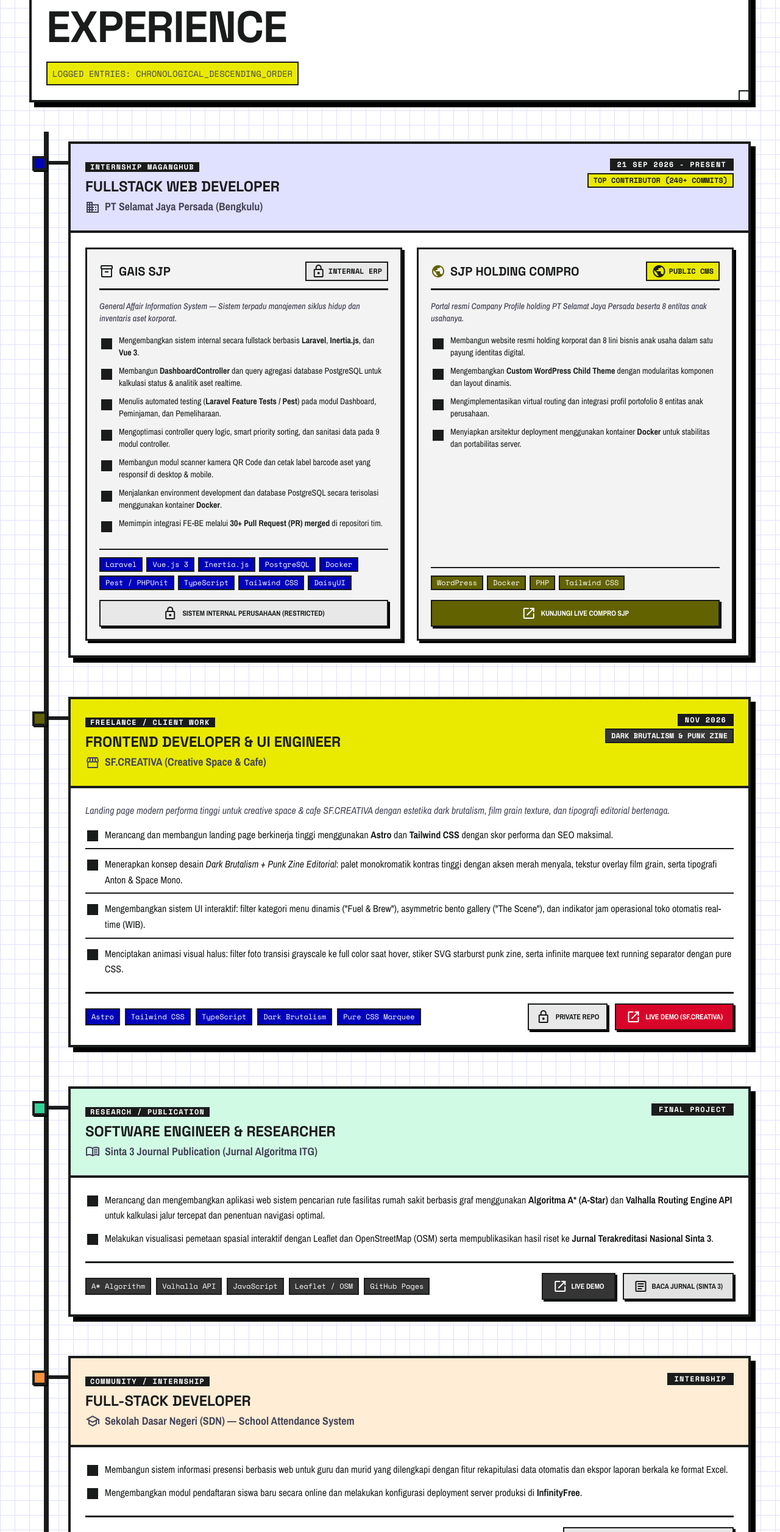
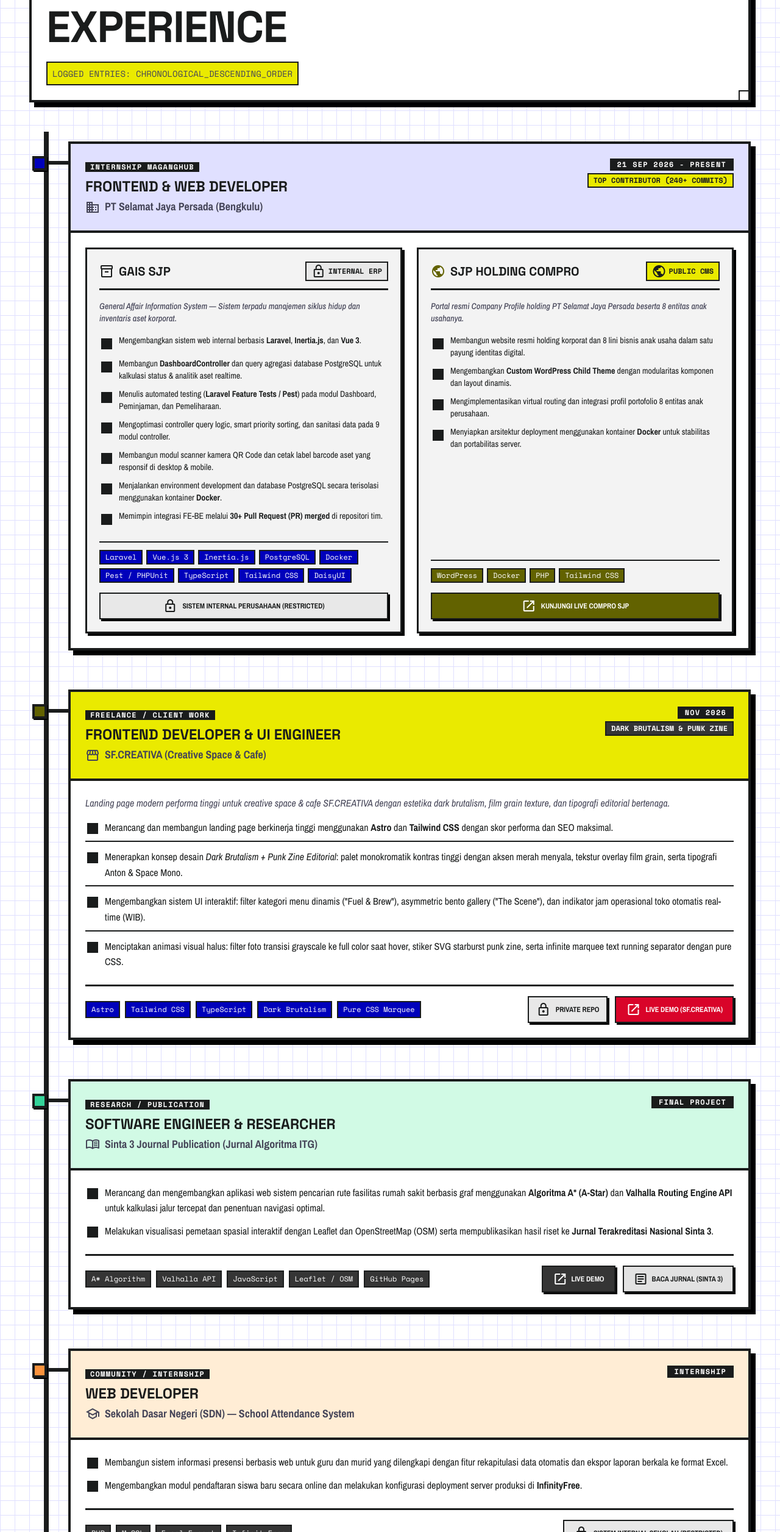
Before and after one commit to Go-Pai/Portfolio, an Astro site: page / in a window 1280 px wide. Shown: the part 1739-4252 px from the top of the page at 61% size. Built offline with nearby package versions, Linux system fonts and the light colour scheme; Astro itself is replaced by a stand-in of ours.

Commit message:
refactor(experience): harmonize titles to Web Developer and Frontend & Web Developer

```diff
--- a/src/components/Experience.astro
+++ b/src/components/Experience.astro
@@ -70,7 +70,7 @@
               <h3
                 class="font-headline-md text-headline-md font-bold text-on-surface uppercase"
               >
-                Fullstack Web Developer
+                Frontend & Web Developer
               </h3>
               <h4
                 class="font-body-lg text-body-lg text-on-surface-variant font-bold flex items-center gap-2 mt-1"
@@ -127,7 +127,7 @@
                 <ul class="space-y-2.5 mb-6">
                   <li class="font-body-md text-sm text-on-surface flex items-start">
                     <span class="material-symbols-outlined mr-2 shrink-0 text-xs mt-1" style="font-variation-settings: 'FILL' 1;" data-icon="square">square</span>
-                    <span>Mengembangkan sistem internal secara fullstack berbasis <strong>Laravel</strong>, <strong>Inertia.js</strong>, dan <strong>Vue 3</strong>.</span>
+                    <span>Mengembangkan sistem web internal berbasis <strong>Laravel</strong>, <strong>Inertia.js</strong>, dan <strong>Vue 3</strong>.</span>
                   </li>
                   <li class="font-body-md text-sm text-on-surface flex items-start">
                     <span class="material-symbols-outlined mr-2 shrink-0 text-xs mt-1" style="font-variation-settings: 'FILL' 1;" data-icon="square">square</span>
@@ -478,7 +478,7 @@
               <h3
                 class="font-headline-md text-headline-md font-bold text-on-surface uppercase"
               >
-                Full-Stack Developer
+                Web Developer
               </h3>
               <h4
                 class="font-body-lg text-body-lg text-on-surface-variant font-bold flex items-center gap-2 mt-1"
--- a/src/pages/projects.astro
+++ b/src/pages/projects.astro
@@ -51,7 +51,7 @@ import Footer from "../components/Footer.astro";
               <p
                 class="font-body-md text-body-md text-on-surface-variant mb-gutter flex-grow"
               >
-                Sistem informasi Enterprise Resource Planning (ERP) internal PT Selamat Jaya Persada untuk manajemen siklus hidup aset, mutasi inventaris, peminjaman, pemeliharaan, dan depresiasi aset. Dibangun fullstack dengan integrasi QR Code camera scanner, query agregasi realtime, dan automated feature testing.
+                Sistem informasi Enterprise Resource Planning (ERP) internal PT Selamat Jaya Persada untuk manajemen siklus hidup aset, mutasi inventaris, peminjaman, pemeliharaan, dan depresiasi aset. Dibangun dengan integrasi arsitektur modern, QR Code camera scanner, query agregasi realtime, dan automated feature testing.
               </p>
               <div class="flex flex-wrap gap-2 mb-gutter">
                 <span
```
